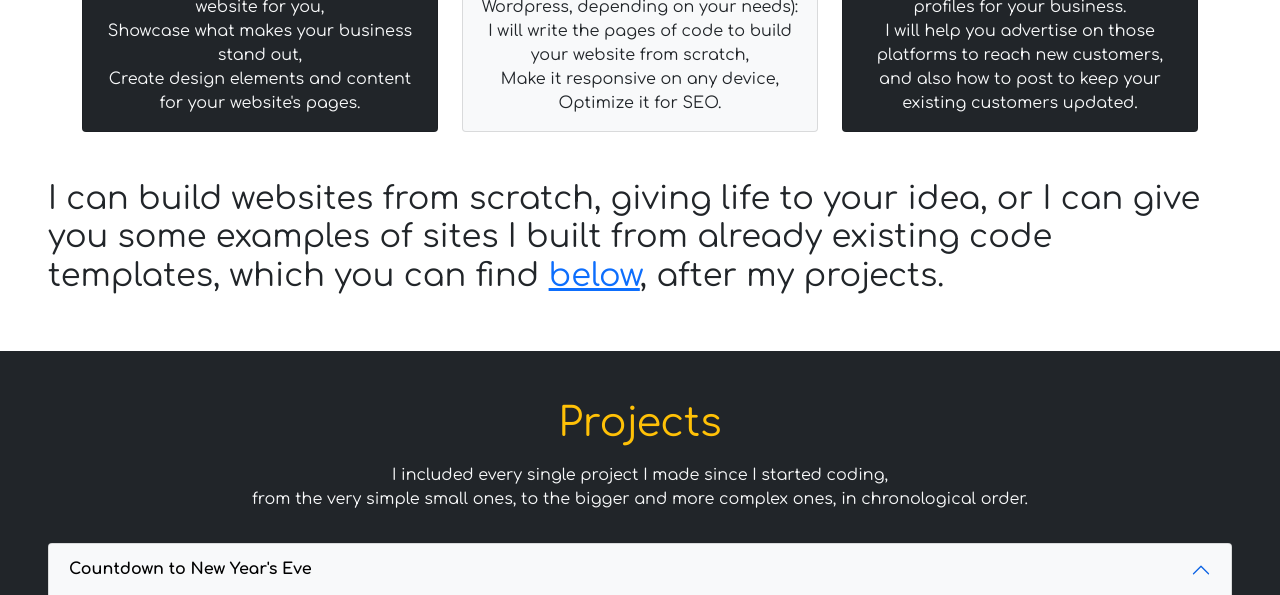
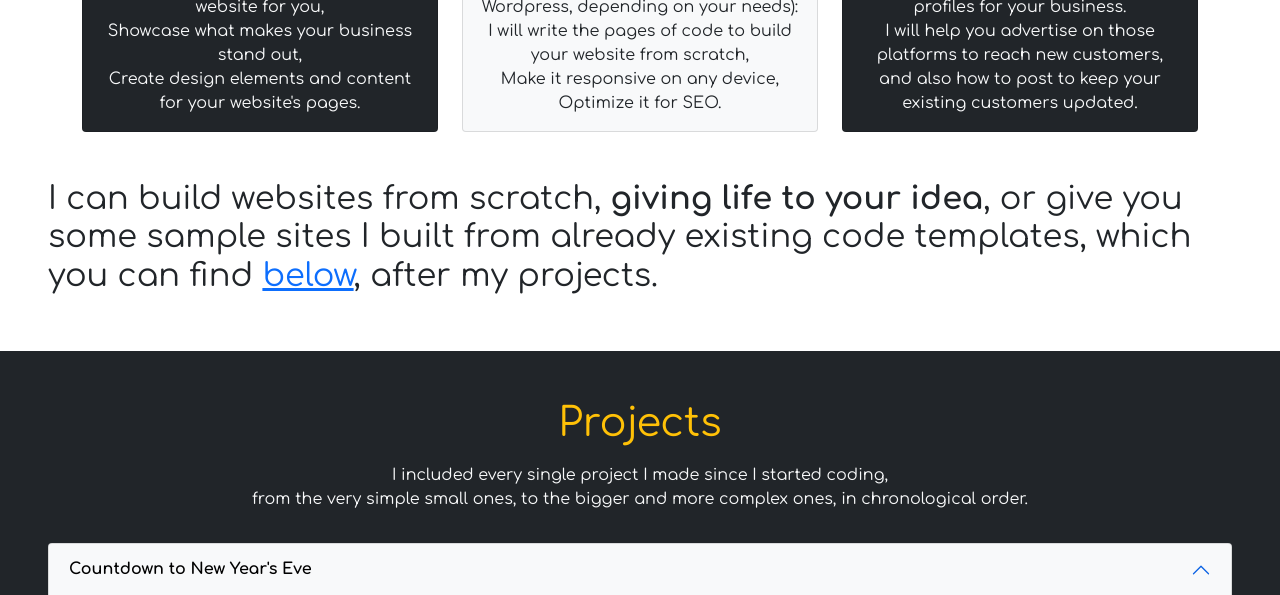
Before and after one commit to patriziomadferitmilione/portfolio.github.io, a plain HTML site: page index.html in a window 1280 px wide. Shown: the part 1320-1915 px from the top of the page. Drawn offline with nearby package versions, Linux system fonts and the light colour scheme.

Commit message:
Update index.html

```diff
--- a/index.html
+++ b/index.html
@@ -179,8 +179,8 @@
       </div>
 
       <h2 class="pt-5 px-5">
-        I can build websites from scratch, giving life to your idea, or I can
-        give you some examples of sites I built from already existing code
+        I can build websites from scratch, <strong> giving life to your idea</strong>, or
+        give you some sample sites I built from already existing code
         templates, which you can find <a href="#website-samples">below</a>,
         after my projects.
       </h2>
```
